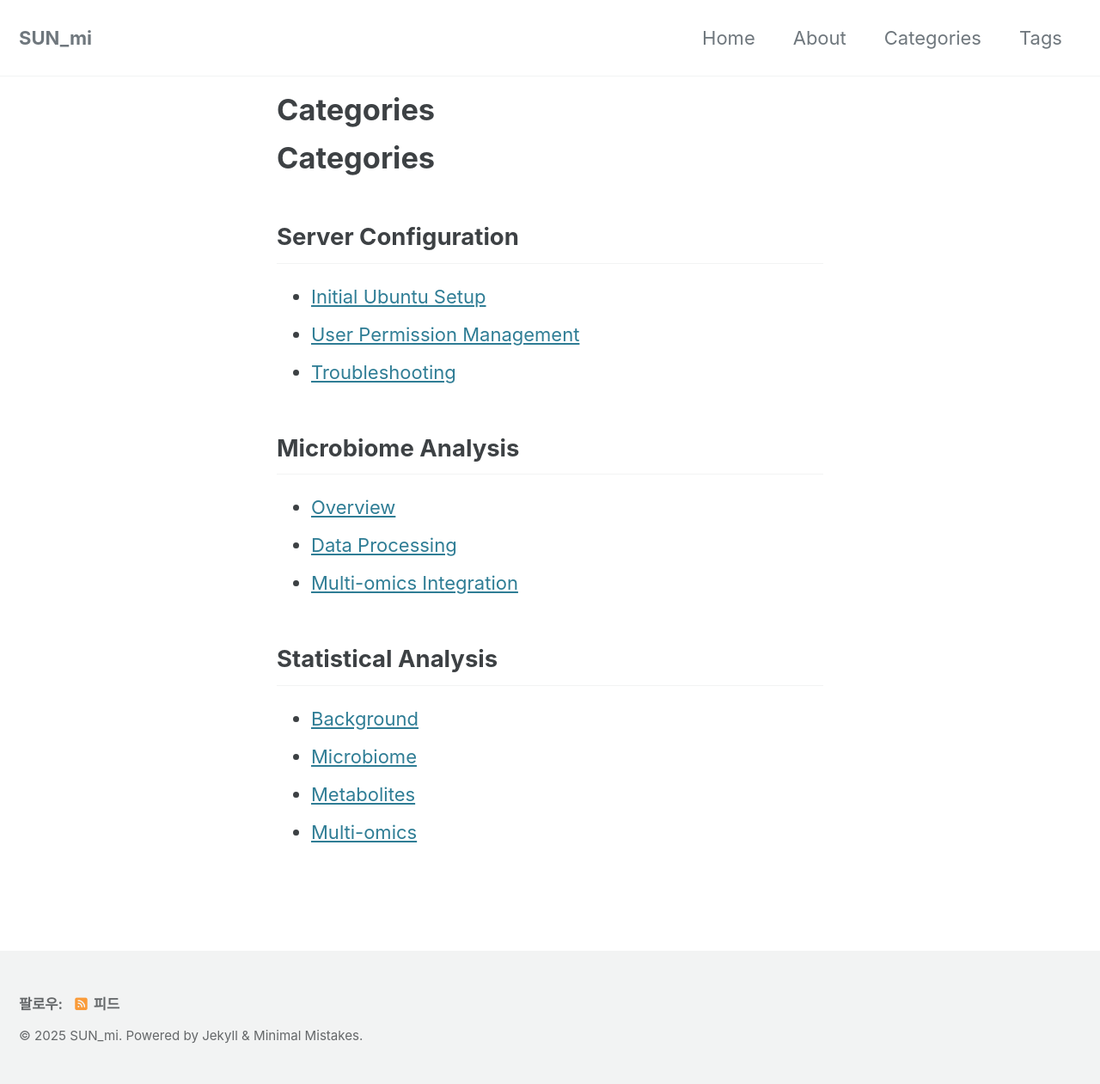
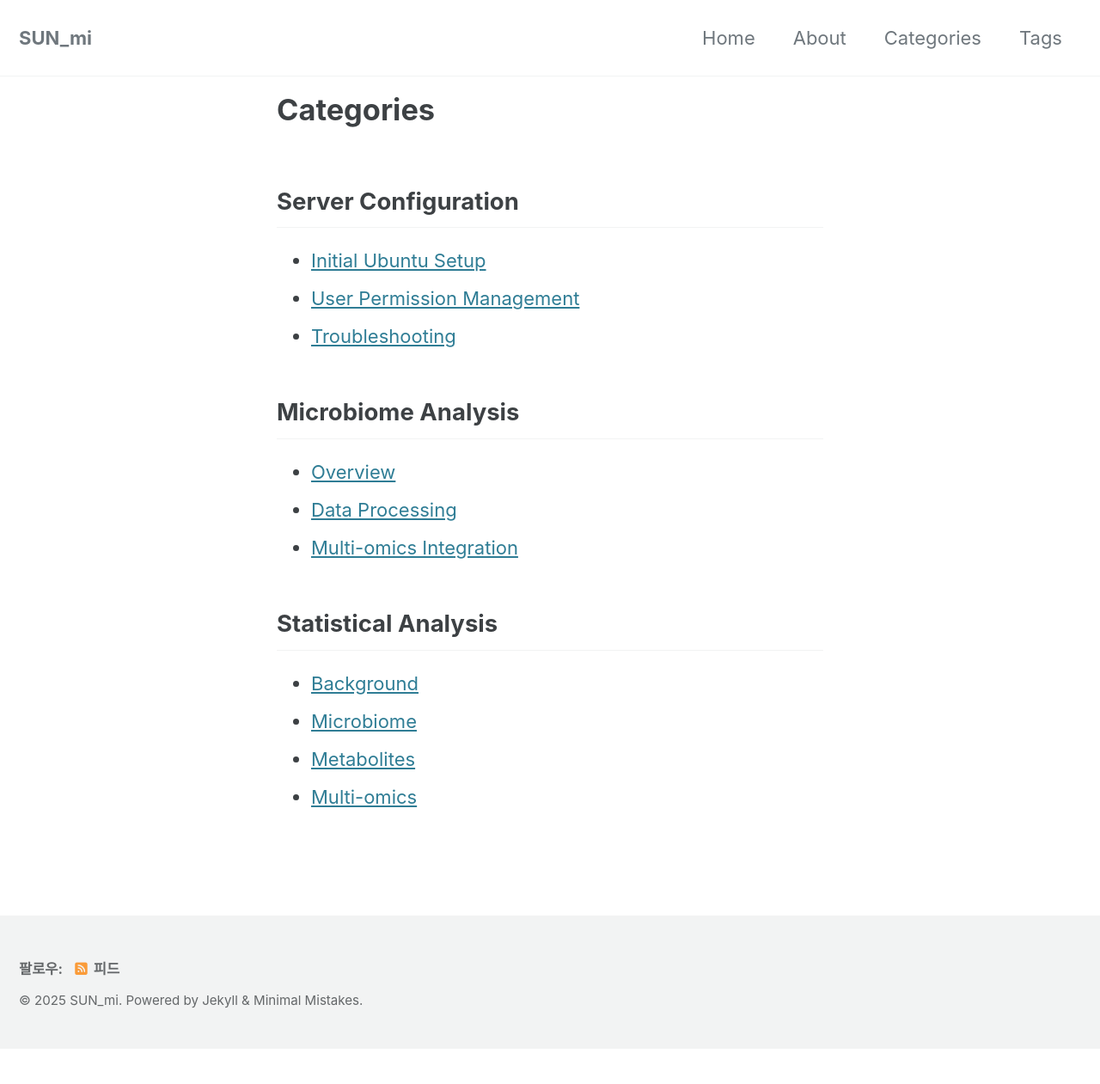
Before and after one commit to Sun980610/Sun980610.github.io, a Jekyll site: the page built from _pages/categories.md, in a window 1280 px wide. Shown: the whole page at 86% size. Built offline with Jekyll 4.4.1, drawn with Linux system fonts in a browser that asks for light colours; cached includes are drawn as plain includes; after the commit the page ends 1220 px from its top, so only the background shows below that.

Commit message:
Update categories.md

```diff
--- a/_pages/categories.md
+++ b/_pages/categories.md
@@ -4,7 +4,6 @@ layout: single
 permalink: /categories/
 ---
 
-# Categories
 
 ## Server Configuration
 
```
